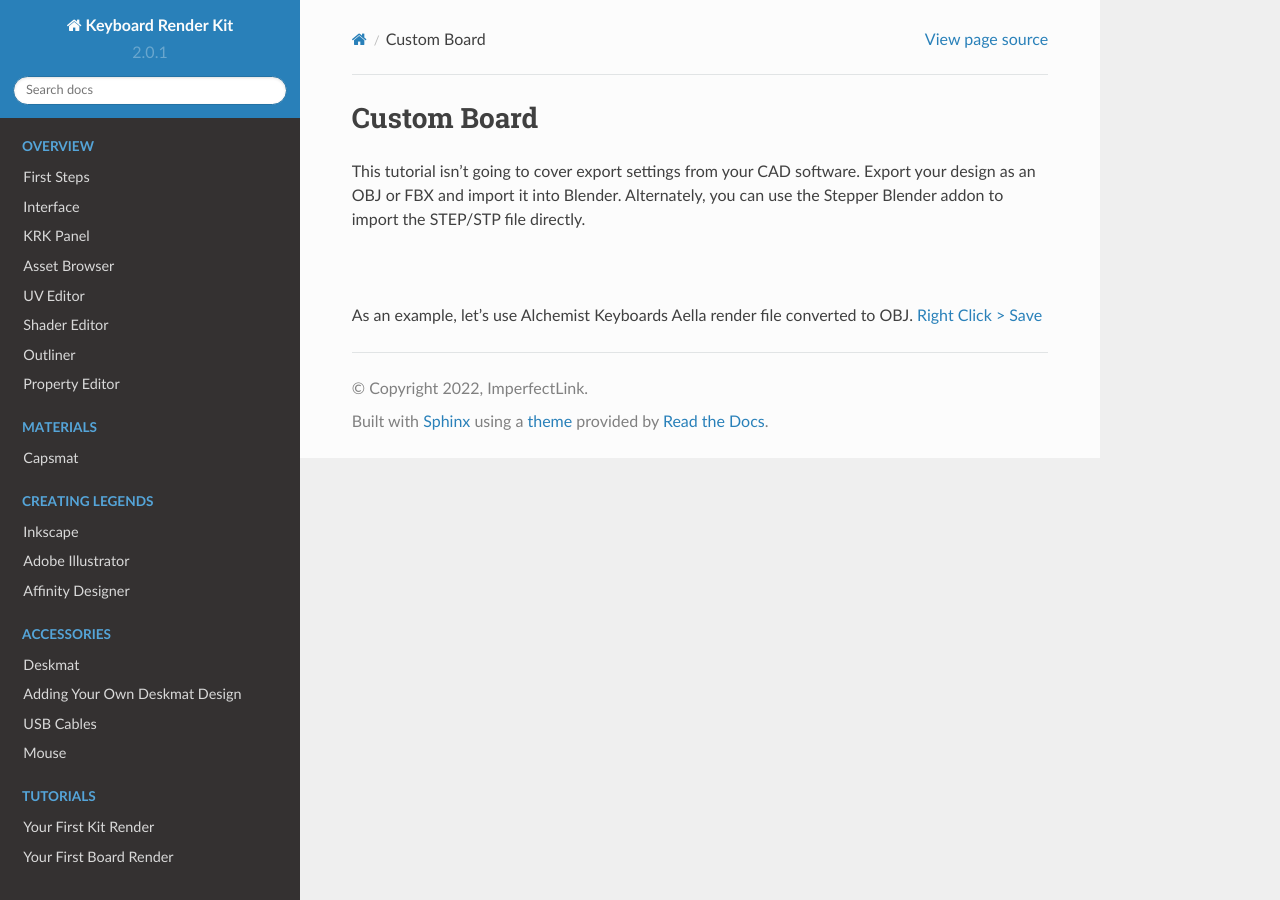
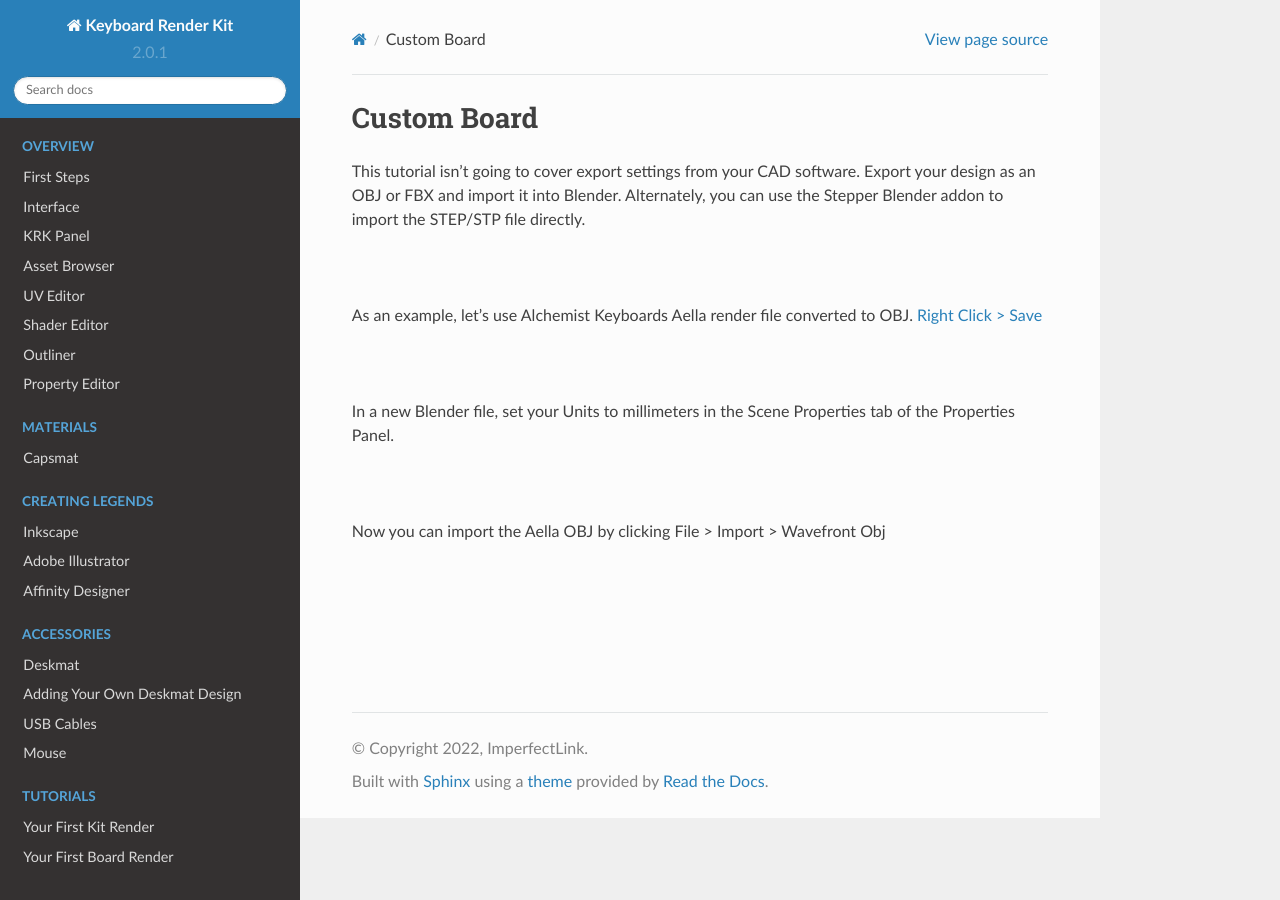
Before and after one commit to imperfectlink/KeyboardRenderKit, a Sphinx documentation site: the page built from docs/source/board_custom.rst, in a window 1280 px wide. Built offline with Sphinx 7.4.7 and the Read the Docs theme 2.0.0, drawn with Linux system fonts in a browser that asks for light colours.

Commit message:
Update board_custom.rst

```diff
--- a/docs/source/board_custom.rst
+++ b/docs/source/board_custom.rst
@@ -6,3 +6,19 @@ This tutorial isn't going to cover export settings from your CAD software. Expor
 |
 
 As an example, let's use Alchemist Keyboards Aella render file converted to OBJ. `Right Click > Save <https://github.com/imperfectlink/KeyboardRenderKit/raw/main/docs/source/files/AKB_Aella.obj>`_
+
+|
+
+In a new Blender file, set your Units to millimeters in the Scene Properties tab of the Properties Panel.
+
+|
+
+Now you can import the Aella OBJ by clicking File > Import > Wavefront Obj
+
+|
+
+
+
+|
+
+|
```
